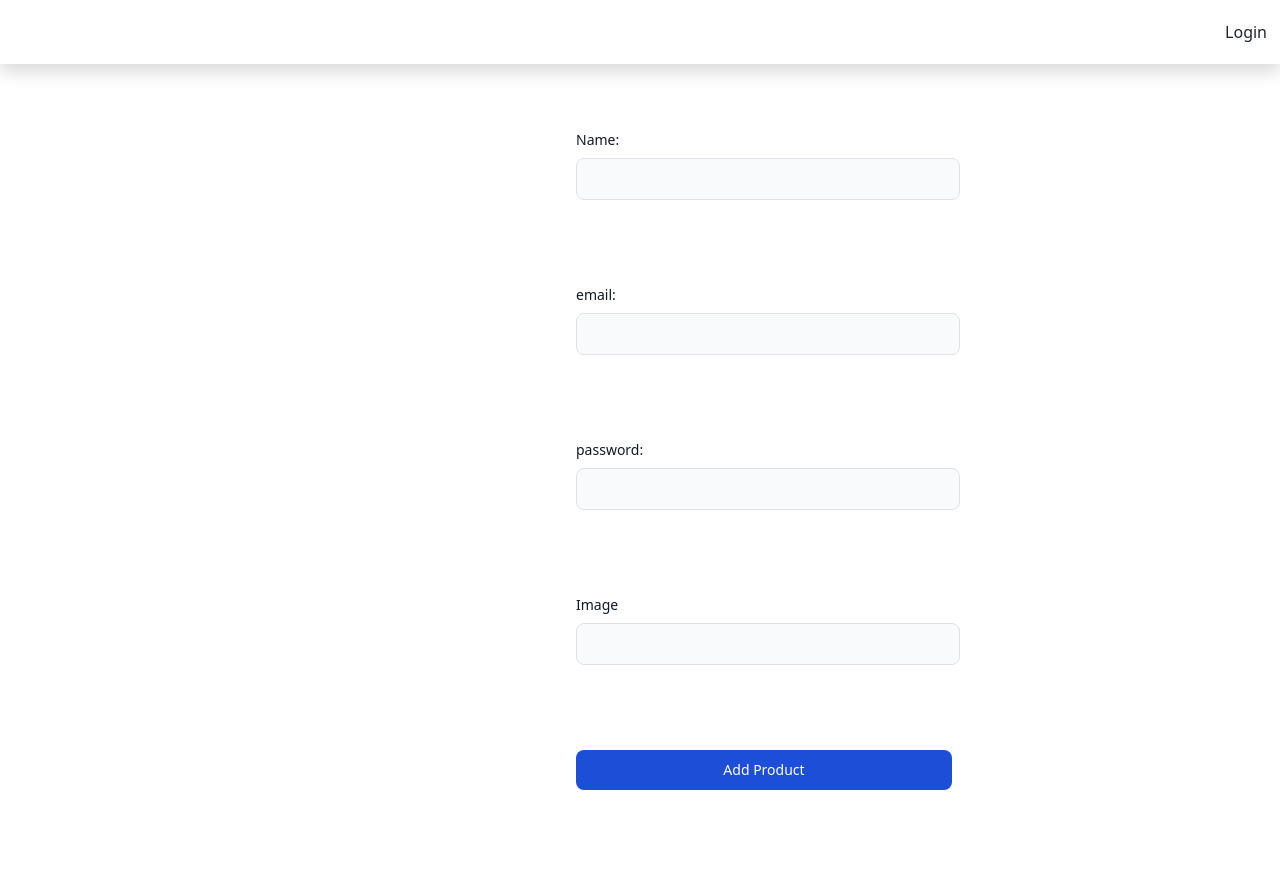
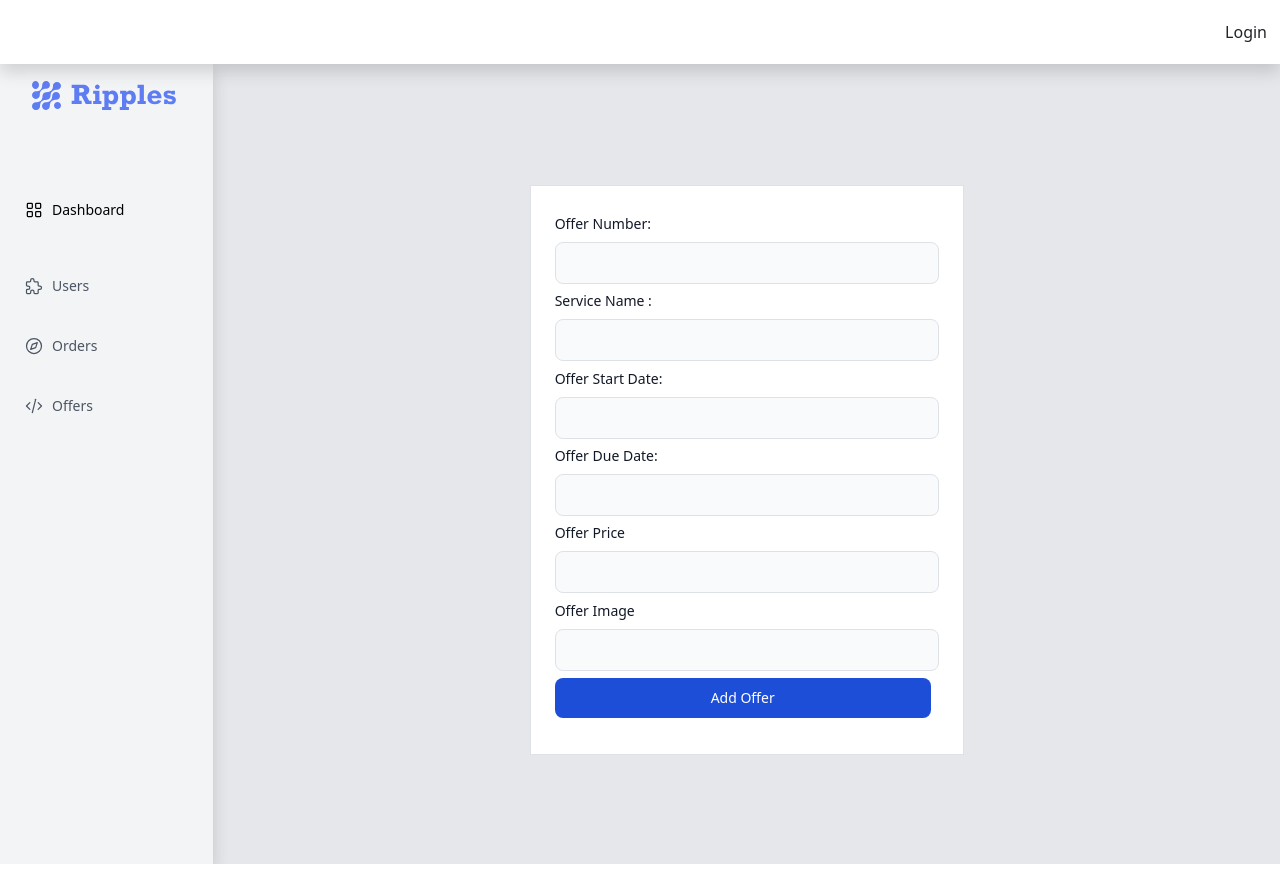
Before and after one commit to fatenhussein/FiftyFiftyDashBoard, a React (Create React App) app: page /addOffer in a window 1280 px wide. After the commit the page ends 864 px from the top, so only its background shows below. Built offline with nearby package versions, Linux system fonts and the light colour scheme; no server answers.

Commit message:
offers commit

```diff
--- a/src/pages/AddCustomer.jsx
+++ b/src/pages/AddCustomer.jsx
@@ -120,7 +120,7 @@ export default function AddCustomer() {
           type="button"
           className="  text-white bg-blue-700 hover:bg-blue-800 focus:ring-4 focus:ring-blue-300 font-medium rounded-lg text-sm px-5 py-2.5 mr-2 mb-2 dark:bg-blue-600 dark:hover:bg-blue-700 focus:outline-none dark:focus:ring-blue-800"
         >
-          Add Product
+          Add User
         </button>
       </div>
     </div>
--- a/src/pages/AddOffer.jsx
+++ b/src/pages/AddOffer.jsx
@@ -1,6 +1,7 @@
 import axios from 'axios';
 import React, { useState } from 'react';
 import { useNavigate } from 'react-router-dom';
+import Aside from '../components/Aside';
 export default function AddOffer() {
   // const id = sessionStorage.getItem("vendorId");
   // const nav = useNavigate();
@@ -22,12 +23,9 @@ export default function AddOffer() {
     try {
       console.log('as');
       // vendor id by session storage
-      const newOffer = await axios.post(
-        'http://127.0.0.1:2000/api/v1/offers',
-        {
+      const newOffer = await axios.post('http://127.0.0.1:2000/api/v1/offers', {
         ...offerData,
-        }
-      );
+      });
       console.log('Product add successfully', newOffer);
     } catch (err) {
       console.log(err);
@@ -35,14 +33,17 @@ export default function AddOffer() {
   };
 
   return (
-    <>
-      <div className="  mb-6 p-4 sm:ml-64 grid justify-center items-center h-screen">
+    <div className="w-full h-full bg-gray-200">
+      <div className="flex  flex-no-wrap">
+        <Aside />
+        <div className="flex justify-center items-center w-full flex-no-wrap">
+          <div className=" mb-2 p-4  grid justify-center items-center bg-[white]  h-[570px] mt-[20px] border border-[black] rounde">
             <div>
               <label
                 htmlFor="default-input"
                 className="block mb-2 text-sm font-medium text-gray-900 dark:text-white"
               >
-            Name:
+                  Offer Number:
               </label>
               <input
                 onChange={handleInputChange}
@@ -56,12 +57,12 @@ export default function AddOffer() {
                 htmlFor="default-input"
                 className="block mb-2 text-sm font-medium text-gray-900 dark:text-white"
               >
-            email:
+                Service Name :
               </label>
               <input
                 onChange={handleInputChange}
-            name="email"
-            type="email"
+                name="itemOffered"
+                type="text"
                 className="bg-gray-50 border border-gray-300 text-gray-900 text-sm rounded-lg focus:ring-blue-500 focus:border-blue-500 block w-96  p-2.5 dark:bg-gray-700 dark:border-gray-600 dark:placeholder-gray-400 dark:text-white dark:focus:ring-blue-500 dark:focus:border-blue-500"
               />
             </div>
@@ -70,12 +71,12 @@ export default function AddOffer() {
                 htmlFor="default-input"
                 className="block mb-2 text-sm font-medium text-gray-900 dark:text-white"
               >
-            password:
+              Offer Start Date:
               </label>
               <input
                 onChange={handleInputChange}
-            name="password"
-            type="password"
+                name="itemOffered"
+                type="text"
                 className="bg-gray-50 border border-gray-300 text-gray-900 text-sm rounded-lg focus:ring-blue-500 focus:border-blue-500 block w-96  p-2.5 dark:bg-gray-700 dark:border-gray-600 dark:placeholder-gray-400 dark:text-white dark:focus:ring-blue-500 dark:focus:border-blue-500"
               />
             </div>
@@ -84,7 +85,35 @@ export default function AddOffer() {
                 htmlFor="default-input"
                 className="block mb-2 text-sm font-medium text-gray-900 dark:text-white"
               >
-            Image
+              Offer Due Date:
+              </label>
+              <input
+                onChange={handleInputChange}
+                name="itemOffered"
+                type="text"
+                className="bg-gray-50 border border-gray-300 text-gray-900 text-sm rounded-lg focus:ring-blue-500 focus:border-blue-500 block w-96  p-2.5 dark:bg-gray-700 dark:border-gray-600 dark:placeholder-gray-400 dark:text-white dark:focus:ring-blue-500 dark:focus:border-blue-500"
+              />
+            </div>
+            <div>
+              <label
+                htmlFor="default-input"
+                className="block mb-2 text-sm font-medium text-gray-900 dark:text-white"
+              >
+               Offer Price
+              </label>
+              <input
+                onChange={handleInputChange}
+                name="price"
+                type="text"
+                className="bg-gray-50 border border-gray-300 text-gray-900 text-sm rounded-lg focus:ring-blue-500 focus:border-blue-500 block w-96  p-2.5 dark:bg-gray-700 dark:border-gray-600 dark:placeholder-gray-400 dark:text-white dark:focus:ring-blue-500 dark:focus:border-blue-500"
+              />
+            </div>
+            <div>
+              <label
+                htmlFor="default-input"
+                className="block mb-2 text-sm font-medium text-gray-900 dark:text-white"
+              >
+               Offer Image
               </label>
               <input
                 onChange={handleInputChange}
@@ -93,42 +122,17 @@ export default function AddOffer() {
                 className="bg-gray-50 border border-gray-300 text-gray-900 text-sm rounded-lg focus:ring-blue-500 focus:border-blue-500 block w-96  p-2.5 dark:bg-gray-700 dark:border-gray-600 dark:placeholder-gray-400 dark:text-white dark:focus:ring-blue-500 dark:focus:border-blue-500"
               />
             </div>
-        {/* <div>
-          <label
-            htmlFor="default-input"
-            className="block mb-2 text-sm font-medium text-gray-900 dark:text-white"
-          >
-            Quantity:
-          </label>
-          <input
-            onChange={handleInputChange}
-            name="quantity"
-            type="text"
-            className="bg-gray-50 border border-gray-300 text-gray-900 text-sm rounded-lg focus:ring-blue-500 focus:border-blue-500 block w-96  p-2.5 dark:bg-gray-700 dark:border-gray-600 dark:placeholder-gray-400 dark:text-white dark:focus:ring-blue-500 dark:focus:border-blue-500"
-          />
-        </div>
-        <div> */}
-        {/* <label
-            htmlFor="default-input"
-            className="block mb-2 text-sm font-medium text-gray-900 dark:text-white"
-          >
-            Price:
-          </label>
-          <input
-            onChange={handleInputChange}
-            name="price"
-            type="text"
-            className="bg-gray-50 border border-gray-300 text-gray-900 text-sm rounded-lg focus:ring-blue-500 focus:border-blue-500 block w-96  p-2.5 dark:bg-gray-700 dark:border-gray-600 dark:placeholder-gray-400 dark:text-white dark:focus:ring-blue-500 dark:focus:border-blue-500"
-          />
-        </div> */}
+
             <button
               onClick={handelSubmit}
               type="button"
               className="  text-white bg-blue-700 hover:bg-blue-800 focus:ring-4 focus:ring-blue-300 font-medium rounded-lg text-sm px-5 py-2.5 mr-2 mb-2 dark:bg-blue-600 dark:hover:bg-blue-700 focus:outline-none dark:focus:ring-blue-800"
             >
-          Add Product
+              Add Offer
             </button>
           </div>
-    </>
+        </div>
+      </div>
+    </div>
   );
 }
--- a/src/pages/EditOffer.jsx
+++ b/src/pages/EditOffer.jsx
@@ -51,15 +51,16 @@ offer
   return (
     <div className="w-full h-full bg-gray-200">
       <div className="flex flex-no-wrap">
+        <Aside />
 
-      <Aside/>
-      <div className="  mb-6 p-4 sm:ml-64 grid justify-center items-center h-screen">
+        <div className="flex justify-center items-center w-full flex-no-wrap">
+          <div className="   mb-2 p-4  grid justify-center items-center bg-[white]  h-[570px] mt-[20px] border border-[black] rounde">
             <div>
               <label
-            htmlFor="name"
+                htmlFor="default-input"
                 className="block mb-2 text-sm font-medium text-gray-900 dark:text-white"
               >
-            Name:
+                Offer Number:
               </label>
               <input
                 onChange={handleInputChange}
@@ -69,81 +70,89 @@ offer
                 className="bg-gray-50 border border-gray-300 text-gray-900 text-sm rounded-lg focus:ring-blue-500 focus:border-blue-500 block w-96  p-2.5 dark:bg-gray-700 dark:border-gray-600 dark:placeholder-gray-400 dark:text-white dark:focus:ring-blue-500 dark:focus:border-blue-500"
               />
             </div>
+
             <div>
               <label
-            htmlFor="email"
+                htmlFor="default-input"
                 className="block mb-2 text-sm font-medium text-gray-900 dark:text-white"
               >
-            Email
+                Service Name :
+              </label>
+              <input
+                value={offer.itemOffered}
+                onChange={handleInputChange}
+                name="itemOffered"
+                type="text"
+                className="bg-gray-50 border border-gray-300 text-gray-900 text-sm rounded-lg focus:ring-blue-500 focus:border-blue-500 block w-96  p-2.5 dark:bg-gray-700 dark:border-gray-600 dark:placeholder-gray-400 dark:text-white dark:focus:ring-blue-500 dark:focus:border-blue-500"
+              />
+            </div>
+
+            <div>
+              <label
+                htmlFor="default-input"
+                className="block mb-2 text-sm font-medium text-gray-900 dark:text-white"
+              >
+              Offer Start Date:
+              </label>
+              <input
+              value={offer.priceValidStart}
+                onChange={handleInputChange}
+                name="itemOffered"
+                type="text"
+                className="bg-gray-50 border border-gray-300 text-gray-900 text-sm rounded-lg focus:ring-blue-500 focus:border-blue-500 block w-96  p-2.5 dark:bg-gray-700 dark:border-gray-600 dark:placeholder-gray-400 dark:text-white dark:focus:ring-blue-500 dark:focus:border-blue-500"
+              />
+            </div>
+
+            <div>
+              <label
+                htmlFor="default-input"
+                className="block mb-2 text-sm font-medium text-gray-900 dark:text-white"
+              >
+              Offer Due Date:
+              </label>
+              <input
+              value={offer.priceValidUntil}
+                onChange={handleInputChange}
+                name="itemOffered"
+                type="text"
+                className="bg-gray-50 border border-gray-300 text-gray-900 text-sm rounded-lg focus:ring-blue-500 focus:border-blue-500 block w-96  p-2.5 dark:bg-gray-700 dark:border-gray-600 dark:placeholder-gray-400 dark:text-white dark:focus:ring-blue-500 dark:focus:border-blue-500"
+              />
+            </div>
+
+            <div>
+              <label
+                htmlFor="default-input"
+                className="block mb-2 text-sm font-medium text-gray-900 dark:text-white"
+              >
+               Offer Price
               </label>
               <input
                    value={offer.price}
                 onChange={handleInputChange}
-            name="email"
+                name="price"
                 type="text"
                 className="bg-gray-50 border border-gray-300 text-gray-900 text-sm rounded-lg focus:ring-blue-500 focus:border-blue-500 block w-96  p-2.5 dark:bg-gray-700 dark:border-gray-600 dark:placeholder-gray-400 dark:text-white dark:focus:ring-blue-500 dark:focus:border-blue-500"
               />
             </div>
             <div>
               <label
-            htmlFor="password"
+                htmlFor="default-input"
                 className="block mb-2 text-sm font-medium text-gray-900 dark:text-white"
               >
-            Password
+               Offer Image
               </label>
               <input
+               value={offer.imgUrl}
                 onChange={handleInputChange}
-            value={offer.price}
-            name="password"
-            type="password"
-            className="bg-gray-50 border border-gray-300 text-gray-900 text-sm rounded-lg focus:ring-blue-500 focus:border-blue-500 block w-96  p-2.5 dark:bg-gray-700 dark:border-gray-600 dark:placeholder-gray-400 dark:text-white dark:focus:ring-blue-500 dark:focus:border-blue-500"
-          />
-        </div>
-        <div>
-          <label
-            htmlFor="img"
-            className="block mb-2 text-sm font-medium text-gray-900 dark:text-white"
-          >
-            Image
-          </label>
-          <input
-            onChange={handleInputChange}
-            value={offer.price}
                 name="img"
                 type="text"
                 className="bg-gray-50 border border-gray-300 text-gray-900 text-sm rounded-lg focus:ring-blue-500 focus:border-blue-500 block w-96  p-2.5 dark:bg-gray-700 dark:border-gray-600 dark:placeholder-gray-400 dark:text-white dark:focus:ring-blue-500 dark:focus:border-blue-500"
               />
             </div>
-        {/* <div>
-          <label
-            htmlFor="qu"
-            className="block mb-2 text-sm font-medium text-gray-900 dark:text-white"
-          >
-            Quantity:
-          </label>
-          <input
-            onChange={handleInputChange}
-            value={products.quantity}
-            name="quantity"
-            type="text"
-            className="bg-gray-50 border border-gray-300 text-gray-900 text-sm rounded-lg focus:ring-blue-500 focus:border-blue-500 block w-96  p-2.5 dark:bg-gray-700 dark:border-gray-600 dark:placeholder-gray-400 dark:text-white dark:focus:ring-blue-500 dark:focus:border-blue-500"
-          />
-        </div> */}
-        {/* <div>
-          <label
-            htmlFor="price"
-            className="block mb-2 text-sm font-medium text-gray-900 dark:text-white"
-          >
-            Price:
-          </label>
-          <input
-            onChange={handleInputChange}
-            value={products.price}
-            name="price"
-            type="text"
-            className="bg-gray-50 border border-gray-300 text-gray-900 text-sm rounded-lg focus:ring-blue-500 focus:border-blue-500 block w-96  p-2.5 dark:bg-gray-700 dark:border-gray-600 dark:placeholder-gray-400 dark:text-white dark:focus:ring-blue-500 dark:focus:border-blue-500"
-          />
-        </div> */}
+
+
+
+
             <button
               onClick={handelSubmit}
               type="button"
@@ -154,5 +163,6 @@ offer
           </div>
         </div>
       </div>
+    </div>
   );
 }
--- a/src/pages/OffersList.jsx
+++ b/src/pages/OffersList.jsx
@@ -3,13 +3,6 @@ import axios from 'axios';
 import { Link, useNavigate } from 'react-router-dom';
 import Aside from '../components/Aside';
 export default function OffersList() {
-  // const id = sessionStorage.getItem("vendorId");
-  // const nav = useNavigate();
-
-  // if (!id) {
-  //   nav("/");
-  // }
-  // this for save product from Api
   const [offers, setOffers] = useState([]);
 
   //   here i will fetch data from Api and store them in state
@@ -47,15 +40,13 @@ export default function OffersList() {
         key={el._id}
         className="bg-white border-b dark:bg-gray-800 dark:border-gray-700"
       >
-        <th
-          scope="row"
-          className="px-6 py-4 font-medium text-gray-900 whitespace-nowrap dark:text-white"
-        >
-          {el.name}
-        </th>
+
         <td className="px-6 py-4">{el._id}</td>
+        <td className="px-6 py-4">{el.itemOffered}</td>
+        <td className="px-6 py-4">{el.priceValidStart}</td>
+        <td className="px-6 py-4">{el.priceValidUntil}</td>
         <td className="px-6 py-4">{el.price}</td>
-        <td className="px-6 py-4">{el.img}</td>
+        <td className="px-6 py-4">{el.imgUrl}</td>
         <td className="px-6 py-4 flex gap-2">
           <Link
             to={`${el._id}`}
@@ -78,12 +69,12 @@ export default function OffersList() {
       <div className="flex flex-no-wrap">
       <Aside/>
         <div className="p-4  w-full">
-          <Link to="/add">
+          <Link to="/addOffer">
             <button
               type="button"
               className="text-white bg-blue-700 hover:bg-blue-800 focus:ring-4 focus:ring-blue-300 font-medium rounded-lg text-sm px-5 py-2.5 mr-2 mb-2 dark:bg-blue-600 dark:hover:bg-blue-700 focus:outline-none dark:focus:ring-blue-800"
             >
-              Add New User
+              Add New Offer
             </button>
           </Link>
           <div className="relative overflow-x-auto shadow-md sm:rounded-lg">
@@ -91,14 +82,22 @@ export default function OffersList() {
               <thead className="text-xs text-gray-700 uppercase bg-gray-50 dark:bg-gray-700 dark:text-gray-400">
                 <tr>
                   <th scope="col" className="px-6 py-3">
-                    User name
+                    Offer Number
                   </th>
                   <th scope="col" className="px-6 py-3">
-                    <div className="flex items-center">Email</div>
+                    <div className="flex items-center">Service Name</div>
                   </th>
-                  <th scope="col" className="px-6 py-3"></th>
                   <th scope="col" className="px-6 py-3">
-                    <div className="flex items-center">Password</div>
+                    <div className="flex items-center">Offer start Date</div>
+                  </th>
+                  <th scope="col" className="px-6 py-3">
+                    <div className="flex items-center">Offer Due Date</div>
+                  </th>
+                  <th scope="col" className="px-6 py-3">
+                    <div className="flex items-center">Offer Price</div>
+                  </th>
+                  <th scope="col" className="px-6 py-3">
+                    <div className="flex items-center">Offer Image</div>
                   </th>
                   <th scope="col" className="px-6 py-3">
                     <span className="flex items-center">Action</span>
```
Also changed, not shown: src/pages/EditCustomer.jsx (+14 -0 lines). Lines whose indentation alone changed are shown as unchanged.
